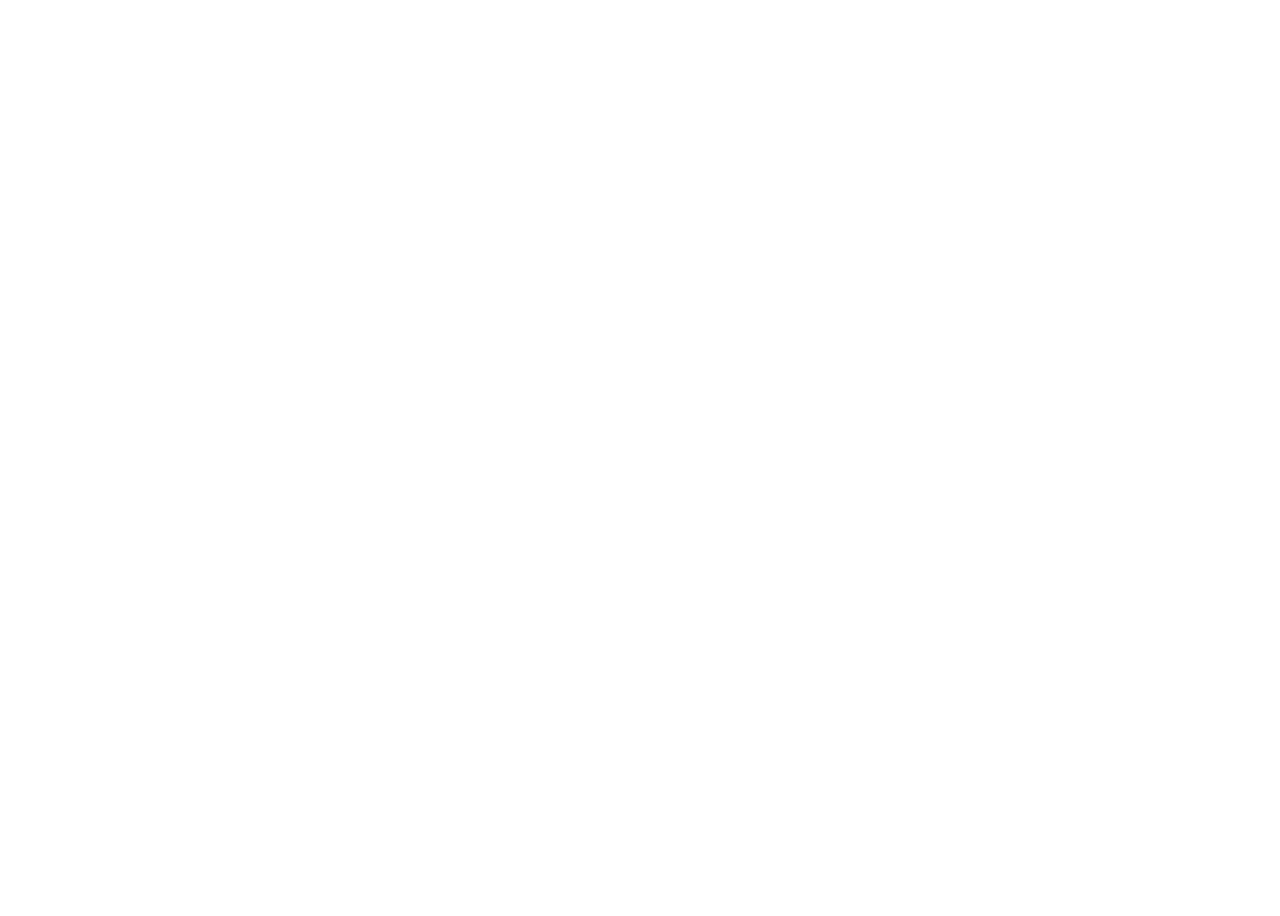
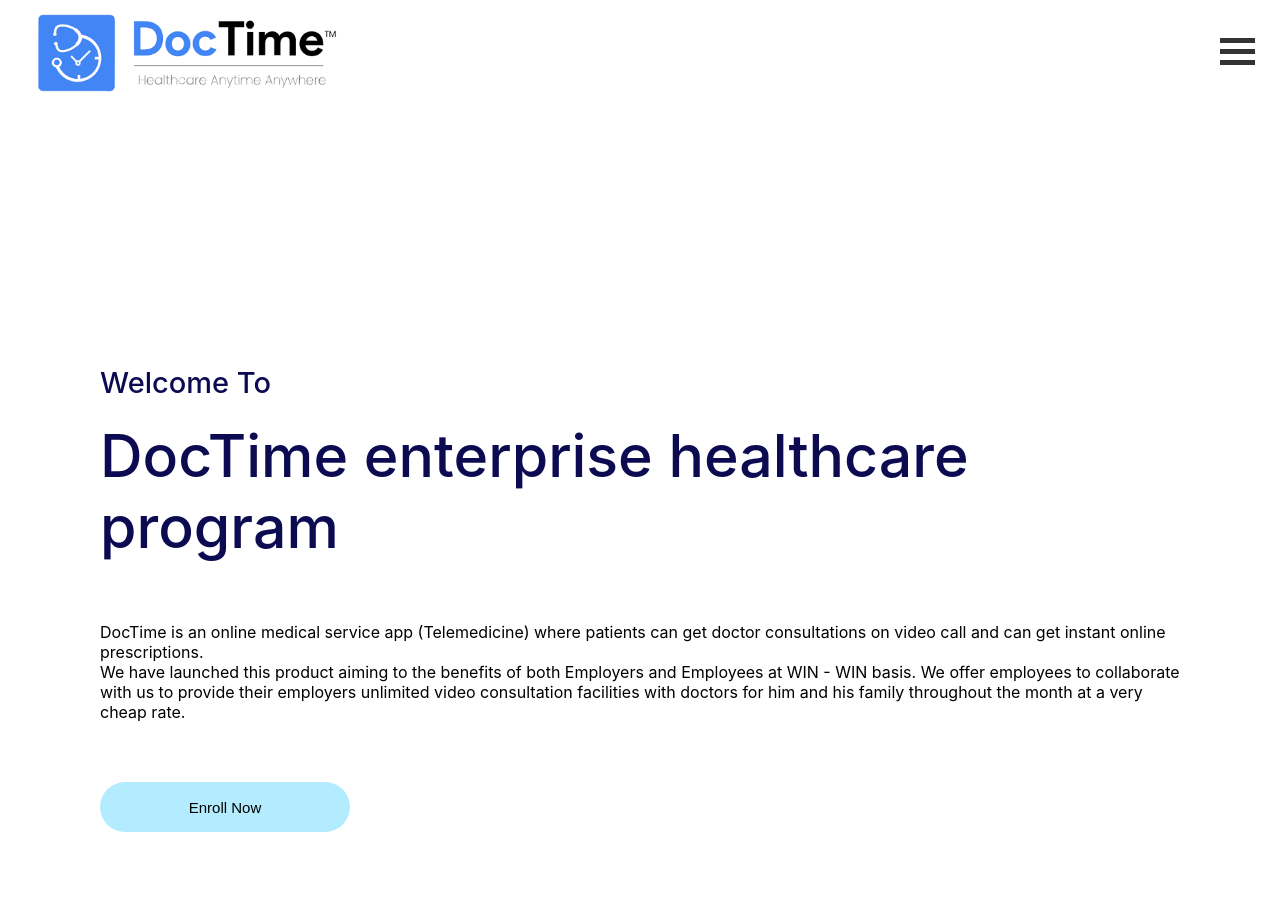
Before and after one commit to mohammadShamimReza/docTime_clone, a React (Create React App) app: page /forEnterprise in a window 1280 px wide. Before the commit this address had no page. Shown: the top 916 px of the page. Before the commit the page ends 800 px from the top, so only its background shows below. Built offline with nearby package versions, Linux system fonts and the light colour scheme.

Commit message:
create EnterpriseDoctime page

```diff
--- a/src/App.js
+++ b/src/App.js
@@ -1,5 +1,6 @@
 import { Route, Routes } from "react-router";
 import "./App.css";
+import EnterpriseDocTime from "./pages/DocTimeforEnterprice/EnterpriseDocTime";
 import FAQS from "./pages/FAQs/FAQS";
 import Doctorsfile from "./pages/Home/forDoctors/Doctorsfile";
 import Home from "./pages/Home/Home";
@@ -18,6 +19,7 @@
           <Route path="faqs" element={<FAQS />} />
           <Route path="howdoctime_works" element={<WorksOfDocTime />} />
           <Route path="qualified_Dotor" element={<Doctorsfile />} />
+          <Route path="forEnterprise" element={<EnterpriseDocTime />} />
           <Route path="login" element={<Login />}>
             <Route path="formpage" element={<FormPage />} />
             <Route path="register" element={<Register />} />
--- a/src/pages/DocTimeforEnterprice/EnterpriseDocTime.js
+++ b/src/pages/DocTimeforEnterprice/EnterpriseDocTime.js
@@ -1,16 +1,77 @@
 import React from 'react';
+import styled from 'styled-components';
+import EnterpricePic from "../../img/EnterprisePic.png"
 
 const EnterpriseDocTime = () => {
     return (
-        <Container>
-            <TextArea>
-
-            </TextArea>
+      <Container>
+        <TextArea>
+                <h4>Welcome To</h4>
+                <br />
+                <h1>DocTime enterprise healthcare program</h1>
+                <br /><br /><br />
+          <p>
+            DocTime is an online medical service app (Telemedicine) where
+            patients can get doctor consultations on video call and can get
+                    instant online prescriptions.
+            <br />        We have launched this product aiming
+            to the benefits of both Employers and Employees at WIN - WIN basis.
+            We offer employees to collaborate with us to provide their employers
+            unlimited video consultation facilities with doctors for him and his
+            family throughout the month at a very cheap rate.
+                </p>
+                <br /><br /><br />
+                <EnrollButton>
+                    Enroll Now
+                </EnrollButton>
+        </TextArea>
             <ImageArea>
-
-           </ImageArea>
-    </Container>;
+                <img src={EnterpricePic} alt="" />
+        </ImageArea>
+      </Container>
     );
 };
 
+const Container = styled.div`
+margin-top: 150px;
+    padding: 100px;
+    display: flex;
+    @media (max-width: 1284px){
+        flex-direction: column;
+    }
+`;
+const TextArea = styled.div`
+  @media (max-width: 1284px) {
+    width: 100%;
+  }
+  h4 {
+    font-size: 29px;
+    font-weight: 500;
+    color: #0c0b52;
+  }
+  h1 {
+    font-size: 59px;
+    font-weight: 500;
+    color: #0c0b52;
+  }
+  width: 1905px;
+`;
+const EnrollButton = styled.button`
+  cursor: pointer;
+  width: 250px;
+  height: 50px;
+  color: black;
+  background-color: hsl(195, 100%, 85%);
+  font-size: 15px;
+  border: none;
+  border-radius: 50px;
+`;
+const ImageArea = styled.div`
+  @media (max-width: 1284px) {
+    img {
+        width: 100%;
+    }
+  }
+`;
+
 export default EnterpriseDocTime;
--- a/src/pages/Login/Login.js
+++ b/src/pages/Login/Login.js
@@ -19,13 +19,11 @@
   );
 };
 const Container = styled.div`
-  /* background-color: hsl(195, 25%, 90%); */
   margin-top: 95px;
   display: flex;
 `;
 const ImageArea = styled.div`
   width: 60%;
-  /* margin: 0 auto 0 auto; */
   img {
     width: 900px;
     @media (max-width: 1286px){
--- a/src/pages/shared/Navigation.js
+++ b/src/pages/shared/Navigation.js
@@ -19,7 +19,7 @@
           <HashLink smooth to="/qualified_Dotor">
             ForDoctors
           </HashLink>
-          <Link to="/#">DocTime for Enterprises</Link>
+          <Link to="/forEnterprise">DocTime for Enterprises</Link>
           <Link to="/#">About Us</Link>
           <Link to="/faqs">FAQs</Link>
           <Link to="/login/formpage">
```
Also changed, not shown: src/img/EnterprisePic.png (added).
